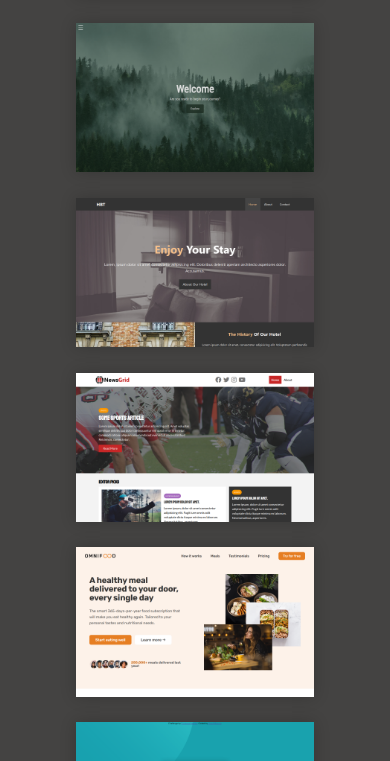
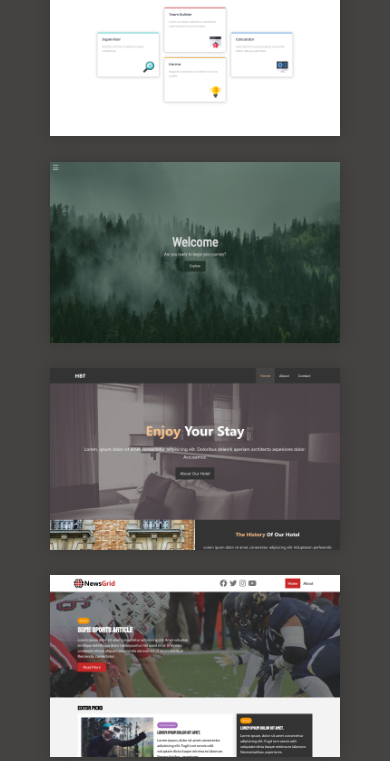
Before and after one commit to Micke037/my-portfolio, a plain HTML site: page projects.html in a window 390 px wide. Shown: the part 848-1609 px from the top of the page. Drawn offline with nearby package versions, Linux system fonts and the light colour scheme.

Commit message:
Simple style fixes for mobile devices

```diff
--- a/css/style.css
+++ b/css/style.css
@@ -202,6 +202,8 @@ main p {
 @media (max-width: 550px) {
     .project-showcase {
         grid-template-columns: repeat(1, 1fr);
+        padding: 0 0;
+        padding-top: 30px;
     }
 }
 @media (max-width: 700px) {
```
